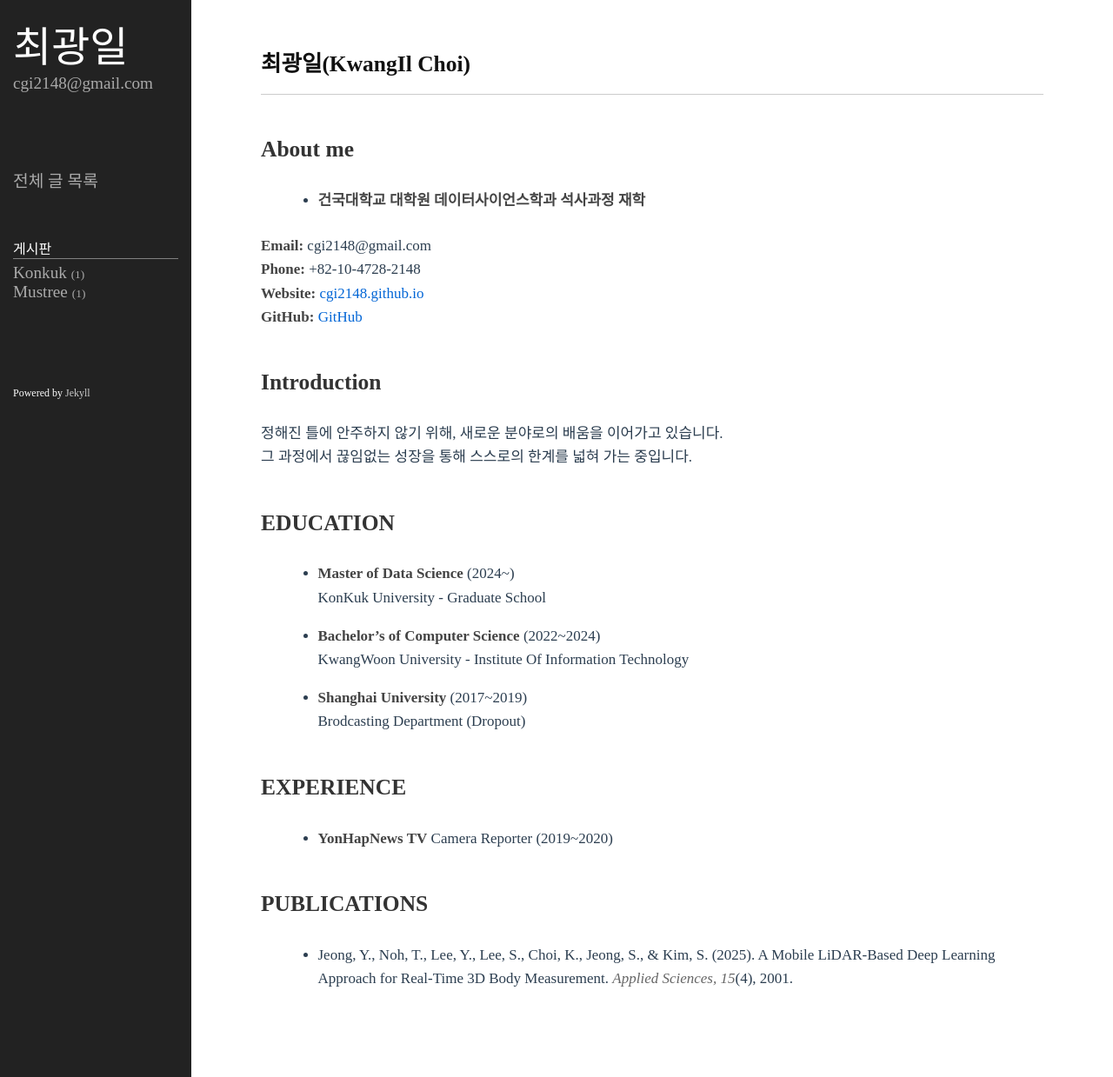
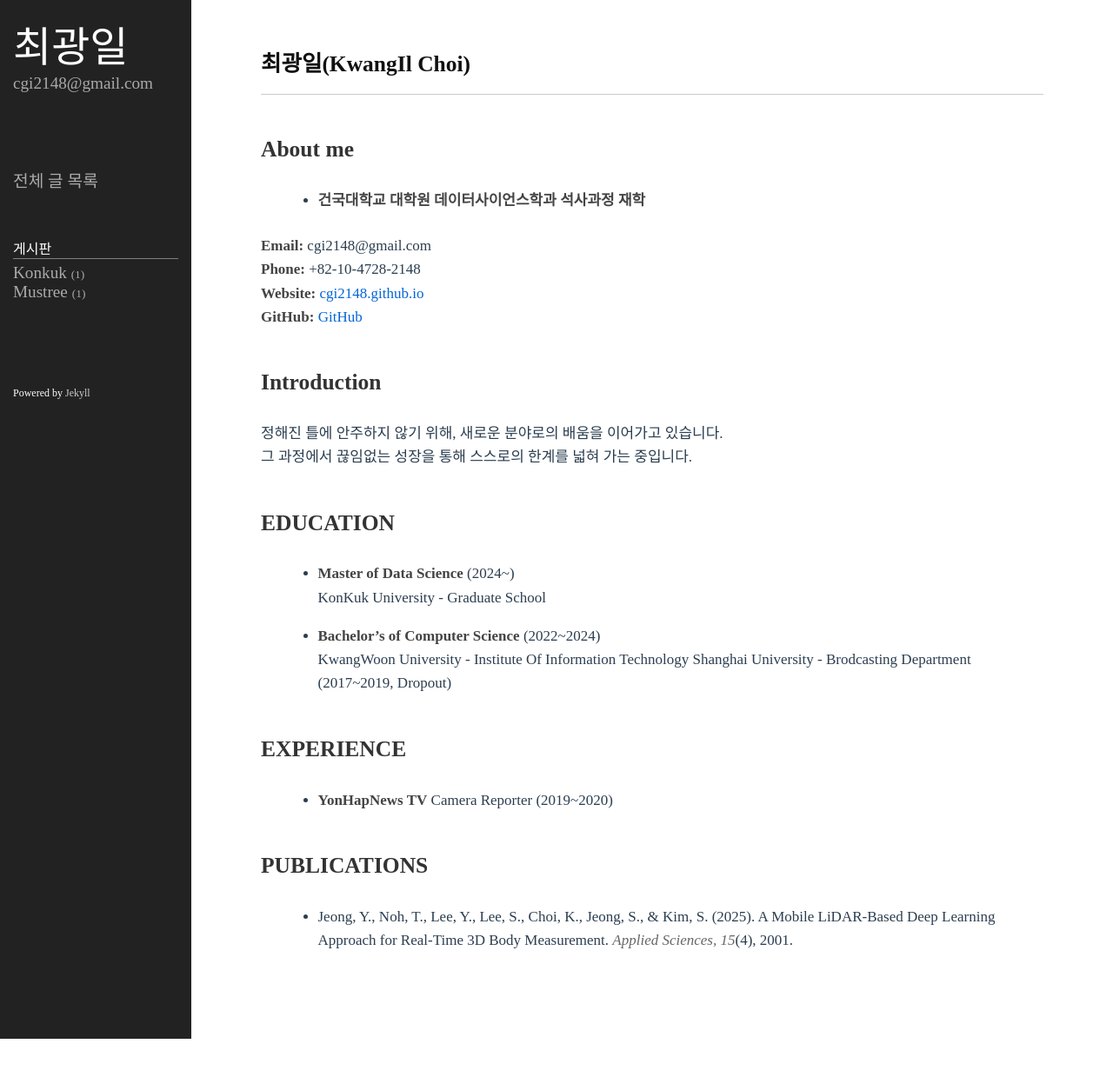
Before and after one commit to cgi2148/cgi2148.github.io, a Jekyll site: the page built from index.md, in a window 1280 px wide. Shown: the whole page at 87% size. Built offline with Jekyll 4.4.1, drawn with Linux system fonts in a browser that asks for light colours; some web fonts are replaced; after the commit the page ends 1195 px from its top, so only the background shows below that.

```diff
--- a/index.md
+++ b/index.md
@@ -24,9 +24,7 @@ permalink: /
 
 - **Bachelor's of Computer Science** (2022~2024)
   KwangWoon University - Institute Of Information Technology
-
-- **Shanghai University** (2017~2019)
-  Brodcasting Department (Dropout)
+  Shanghai University - Brodcasting Department (2017~2019, Dropout)
 
 ## EXPERIENCE
 
```
